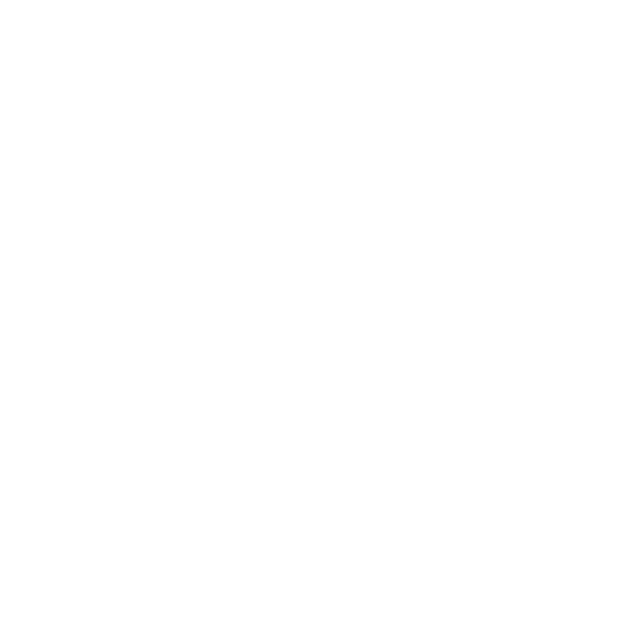
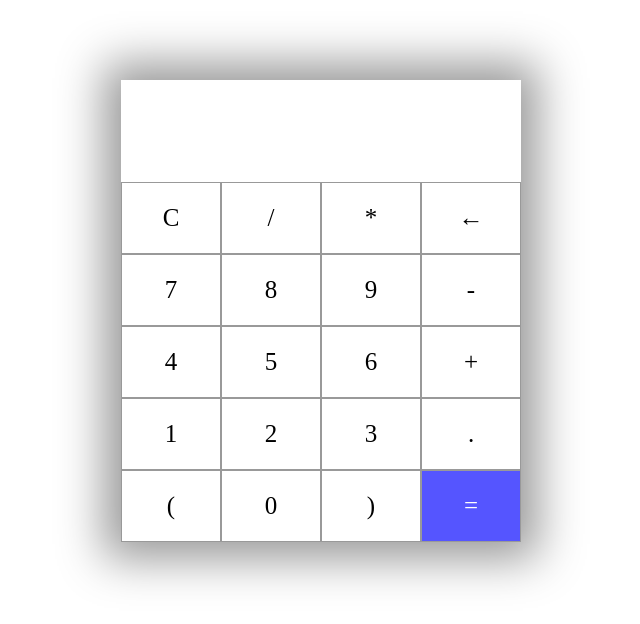
Before and after one commit to acciojob/calculator-prudhvi1601, a website: page main.html in a window 1280 px wide. Shown: the whole page, without its empty margins (319-959 px from the left). Drawn offline with Linux system fonts and the light colour scheme.

Commit message:
calculator

```diff
--- a/main.html
+++ b/main.html
@@ -8,8 +8,33 @@
 
 <body>
 	<!-- the entire body must be written by student -->
-    <script type="text/javascript" src="./script.js">
-</script>
+	<div class="calculator">
+		<div class="display" id="input" type="input"></div>
+		<div class="buttons">
+			<div class="button" id="clr">C</div>
+			<div class="button" id="divide">/</div>
+			<div class="button" id="multiply">*</div>
+			<div class="button" id="clear">&larr;</div>
+			<div class="button" id="block7">7</div>
+			<div class="button" id="block8">8</div>
+			<div class="button" id="block9">9</div>
+			<div class="button" id="minus">-</div>
+			<div class="button" id="block4">4</div>
+			<div class="button" id="block5">5</div>
+			<div class="button" id="block6">6</div>
+			<div class="button" id="plus">+</div>
+			<div class="button" id="block1">1</div>
+			<div class="button" id="block2">2</div>
+			<div class="button" id="block3">3</div>
+			<div class="button" id="dot">.</div>
+			<div class="button" id="minus">(</div>
+			<div class="button" id="minus">0</div>
+			<div class="button" id="block4">)</div>
+			<div class="button" id="ans">=</div>
+		</div>
+	</div>
+	<script type="text/javascript" src="./script.js">
+	</script>
 
 </body>
 
--- a/script.js
+++ b/script.js
@@ -1 +1,26 @@
-//your code here
+const display = document.querySelector('.display');
+const buttons = document.querySelectorAll('.button');
+
+const btns = Array.from(buttons);
+
+btns.map( button =>{
+    button.addEventListener('click', (e)=>{
+        switch(e.target.innerText){
+            case 'C':
+                display.innerText = '';
+                break;
+
+            case '←':
+                display.innerText = display.innerText.slice(0,-1);
+                break;
+
+            case '=':
+                display.innerText = eval(display.innerText);
+                break;
+
+            default:
+                display.innerText += e.target.innerText;
+
+        }
+    })
+})
--- a/styles.css
+++ b/styles.css
@@ -1,2 +1,36 @@
+.calculator{
+    max-width: 400px;
+    margin: 10vh auto 0 auto;
+    box-shadow: 0px 0px 43px 17px rgba(153, 153, 153, 1);
+}
 
-/* Your CSS Code here. */
+.display{
+    text-align: right;
+    height: 70px;
+    line-height: 70px;
+    padding: 16px 8px;
+    font-size: 25px;
+}
+
+.buttons{
+    display: grid;
+    grid-template-columns: 1fr 1fr 1fr 1fr;
+}
+
+.button{
+    border: 0.5px solid #999;
+    text-align: center;
+    line-height: 70px;
+    font-size: 25px;
+    cursor: pointer;
+}
+
+#ans{
+    color: white;
+    background-color: #5555ff;
+}
+
+.button:hover{
+    background-color: #ccc;
+    transition: 0.3s ease-in-out;
+}
```
